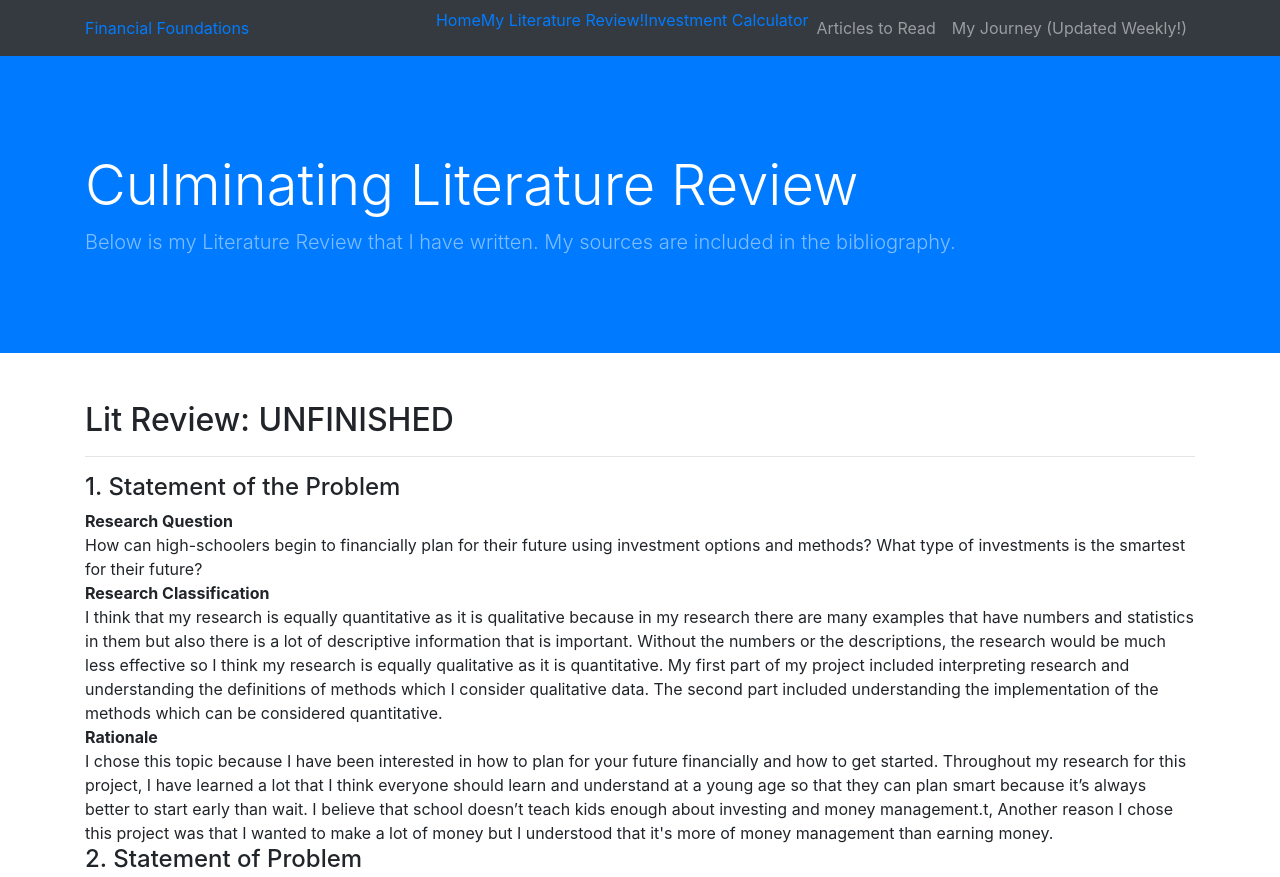
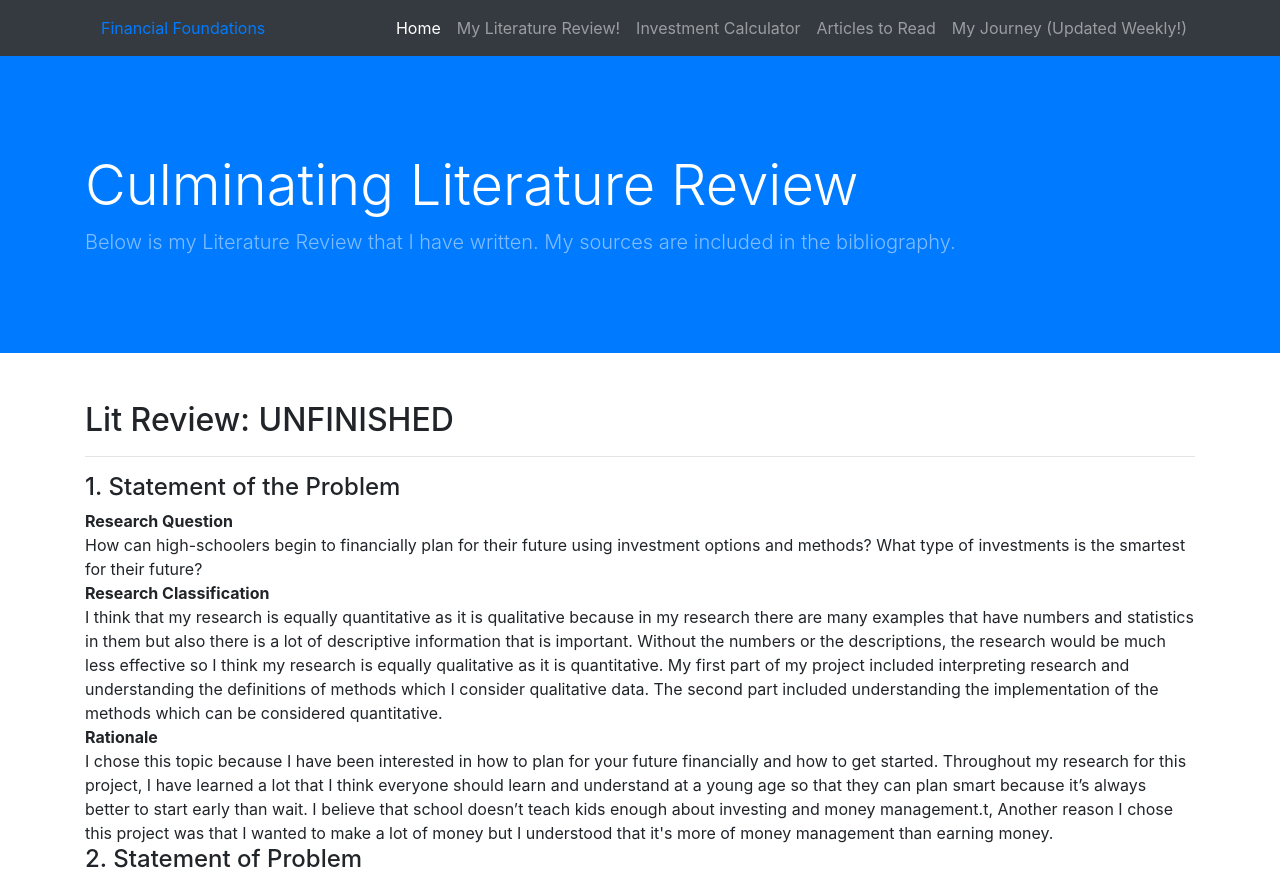
Before and after one commit to investyoung/investyoung.github.io, a website: page LitReview.html in a window 1280 px wide. Shown: the top 877 px of the page. Drawn offline with Linux system fonts and the light colour scheme.

Commit message:
morelinks

```diff
--- a/LitReview.html
+++ b/LitReview.html
@@ -23,22 +23,22 @@
   <!-- Navigation -->
   <nav class="navbar navbar-expand-lg navbar-dark bg-dark fixed-top">
     <div class="container">
-      <a href="index.html">Financial Foundations</a>
+      <a class="nav-link" href="index.html">Financial Foundations</a>
       <button class="navbar-toggler" type="button" data-toggle="collapse" data-target="#navbarResponsive" aria-controls="navbarResponsive" aria-expanded="false" aria-label="Toggle navigation">
         <span class="navbar-toggler-icon"></span>
       </button>
       <div class="collapse navbar-collapse" id="navbarResponsive">
         <ul class="navbar-nav ml-auto">
           <li class="nav-item active">
-            <a href="index.html">Home
+            <a class="nav-link" href="index.html">Home
             </a>
               <span class="sr-only">(current)</span>
           </li>
           <li class="nav-item">
-              <a href="LitReview.html">My Literature Review!</a>
+              <a class="nav-link" href="LitReview.html">My Literature Review!</a>
           </li>
           <li class="nav-item">
-            <a href="InvestmentCalc.html">Investment Calculator</a>
+            <a class="nav-link" href="InvestmentCalc.html">Investment Calculator</a>
           </li>
           <li class="nav-item">
             <a class="nav-link" href="Articles.html">Articles to Read</a>
```
Also changed, not shown: Articles.html (+3 -3 lines), InvestmentCalc.html (+3 -3 lines), index.html (+1 -1 lines).
